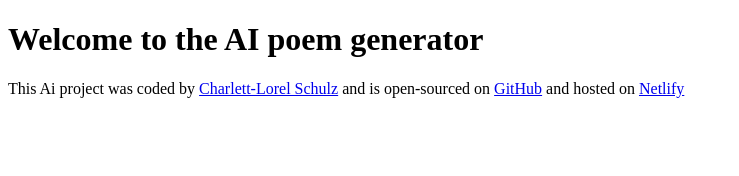
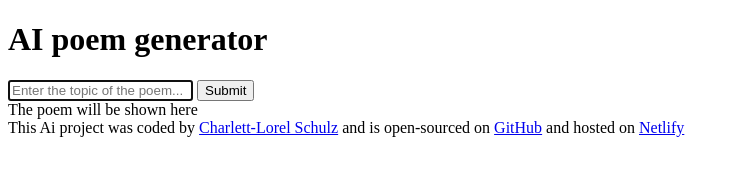
Before and after one commit to c-schulz99/shecodes-ai-add-on-week2-homework, a plain HTML site: page index.html in a window 1280 px wide. Shown: the whole page, without its empty margins (0-739 px from the left). Drawn offline with Linux system fonts and the light colour scheme.

Commit message:
added basic HTML

```diff
--- a/index.html
+++ b/index.html
@@ -7,7 +7,18 @@
     <title>AI poem generator</title>
 </head>
 <body>
-    <h1>Welcome to the AI poem generator</h1>
+    <header>
+        <h1>AI poem generator</h1>
+    </header>
+    <main>
+        <form>
+            <input type="text" placeholder="Enter the topic of the poem..." autofocus required autocomplete="off" />
+            <input type="submit" />
+        </form>
+        <div>
+            The poem will be shown here
+        </div>
+    </main>
     <footer>
         This Ai project was coded by
         <a href="https://github.com/c-schulz99" target="_blank">Charlett-Lorel Schulz</a>
```
